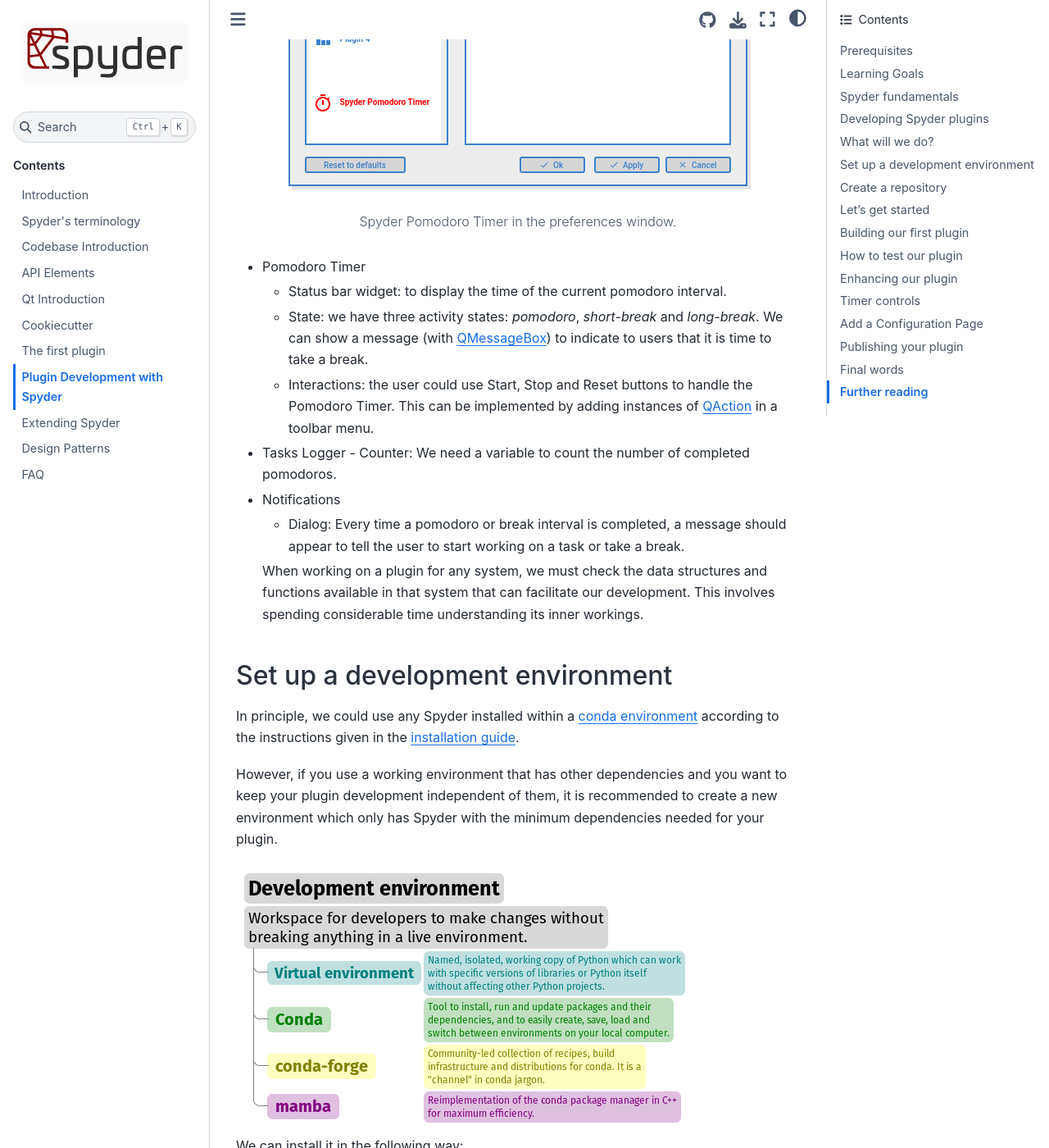
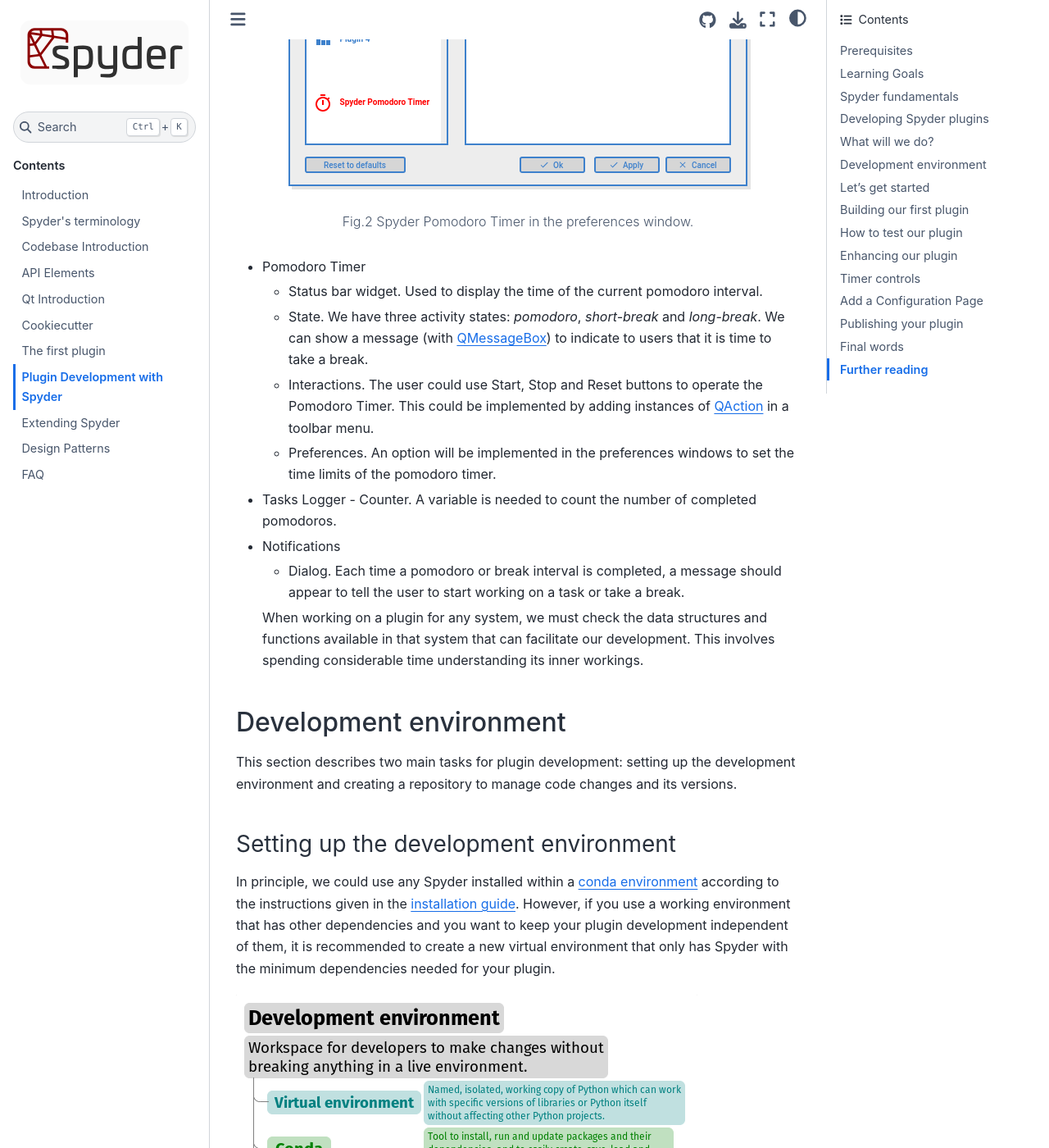
Before and after one commit to spyder-ide/spyder-api-docs, a Sphinx documentation site: the page built from docs/plugin_development.rst, in a window 1280 px wide and 1400 px high, scrolled down 6038 px. Shown: the whole window at 82% size. Built offline with Sphinx 7.4.7 and the Sphinx Book theme 1.1.4, drawn with Linux system fonts in a browser that asks for light colours; some of the changed text lies outside the part shown.

Commit message:
Modify "Development environment" section

```diff
--- a/docs/plugin_development.rst
+++ b/docs/plugin_development.rst
@@ -151,30 +151,31 @@
 Features
 ~~~~~~~~
 
-Up to this point, we are clear on the concepts related to the Pomodoro Technique and the steps to develop a Spyder plugin. Now, we present a minimal plan to identify the features that will be displayed in Spyder once the plugin is implemented. As figures XX and YY show, there will be features in the toolbar, status bar, and in the preferences window. An explanation of each feature is provided below.
+Up to this point, we are clear on the concepts related to the Pomodoro Technique and the steps to develop a Spyder plugin. Now, we present a minimal plan to identify the features that will be displayed in Spyder once the plugin is implemented. As figures 1 and 2 show, there will be features in the toolbar, status bar, and the preferences window. An explanation of each feature is provided below.
 
 .. figure:: images/workshop-3/pd_spyder_wireframe.png
-   :alt: Location of Spyder Pomodoro Timer widgets in Spyder.
+   :alt: figure1
 
-   Location of Spyder Pomodoro Timer widgets in Spyder.
+   Fig.1 Location of Spyder Pomodoro Timer widgets in Spyder.
 
 .. figure:: images/workshop-3/pd_preferences_wireframe.png
-   :alt: Spyder Pomodoro Timer in the preferences window.
+   :alt: figure2
 
-   Spyder Pomodoro Timer in the preferences window.
+   Fig.2 Spyder Pomodoro Timer in the preferences window.
 
 * Pomodoro Timer
 
-  - Status bar widget: to display the time of the current pomodoro interval.
-  - State: we have three activity states: *pomodoro*, *short-break* and *long-break*. We can show a message (with `QMessageBox`_) to indicate to users that it is time to take a break.
-  - Interactions: the user could use Start, Stop and Reset buttons to handle the Pomodoro Timer. This can be implemented by adding instances of `QAction`_ in a toolbar menu.
+  - Status bar widget. Used to display the time of the current pomodoro interval.
+  - State. We have three activity states: *pomodoro*, *short-break* and *long-break*. We can show a message (with `QMessageBox`_) to indicate to users that it is time to take a break.
+  - Interactions. The user could use Start, Stop and Reset buttons to operate the Pomodoro Timer. This could be implemented by adding instances of `QAction`_ in a toolbar menu.
+  - Preferences. An option will be implemented in the preferences windows to set the time limits of the pomodoro timer.
 
 * Tasks Logger
-  - Counter: We need a variable to count the number of completed pomodoros.
+  - Counter. A variable is needed to count the number of completed pomodoros.
 
 * Notifications
 
-  - Dialog: Every time a pomodoro or break interval is completed, a message should appear to tell the user to start working on a task or take a break.
+  - Dialog. Each time a pomodoro or break interval is completed, a message should appear to tell the user to start working on a task or take a break.
 
   When working on a plugin for any system, we must check the data structures and functions available in that system that can facilitate our development.
   This involves spending considerable time understanding its inner workings.
@@ -187,18 +188,22 @@
 .. _QMessageBox: https://doc.qt.io/archives/qtforpython-5.12/PySide2/QtWidgets/QMessageBox.html
 
 
-================================
-Set up a development environment
-================================
+=======================
+Development environment
+=======================
 
-In principle, we could use any Spyder installed within a `conda environment`_ according to the instructions given in the `installation guide`_.
+This section describes two main tasks for plugin development: setting up the development environment and creating a repository to manage code changes and its versions.
 
-However, if you use a working environment that has other dependencies and you want to keep your plugin development independent of them, it is recommended to create a new environment which only has Spyder with the minimum dependencies needed for your plugin.
+Setting up the development environment
+~~~~~~~~~~~~~~~~~~~~~~~~~~~~~~~~~~~~~~
+
+In principle, we could use any Spyder installed within a `conda environment`_ according to the instructions given in the `installation guide`_. However, if you use a working environment that has other dependencies and you want to keep your plugin development independent of them, it is recommended to create a new virtual environment that only has Spyder with the minimum dependencies needed for your plugin.
 
 .. image:: images/workshop-3/pd_dev_environment.png
    :alt: Spyder development environment.
 
-We can install it in the following way:
+
+We can install it in the following way.
 
 .. code-block:: bash
 
@@ -212,8 +217,8 @@
 
    * `Anaconda Individual Edition`_ is a Python distribution for data science and machine learning to be used in a single machine.
    * `Conda`_ is an Anaconda tool that manages virtual environments and their packages.
-   * Conda can work with *channels* that allow the use of packages that are not part of the official distribution. The most important channel is `conda-forge`_, where a more extensive and updated list of packages than those offered by Anaconda Individual Edition are maintained.
-   * Finally, `mamba`_, is an optimized implementation of conda's package management features, that resolves dependencies and installs packages much faster than conda.
+   * Conda can work with *channels* that allow the use of packages that are not part of the official distribution. The most important channel is `conda-forge`_, where a more extensive and updated list of packages is maintained than those offered by Anaconda Individual Edition.
+   * Finally, `mamba`_, is an optimized implementation of conda's package management features, which resolves dependencies and installs packages much faster than conda.
 
 .. _conda environment: https://conda.io/projects/conda/en/latest/user-guide/concepts/environments.html
 .. _installation guide: https://docs.spyder-ide.org/5/installation.html
@@ -223,10 +228,8 @@
 .. _mamba: https://github.com/mamba-org/mamba
 
 
-
-===================
-Create a repository
-===================
+Creating a repository
+~~~~~~~~~~~~~~~~~~~~~~
 
 Now that we have our local virtual environment, it is good practice to manage our source code with a version control system, and the most widely used web service for this purpose is currently Github. Here you can find, for example, the Spyder and Python repositories.
 
@@ -239,16 +242,14 @@
 #. Click on the "New repository" option in the "+" menu at the top right next to your profile picture.
 #. A dialog will appear where you can insert the repository name and some basic options, e.g. to initialize the repository with a README or license files.
 #. Click the “Create repository” button.
-#. In the main window of the recently created repository, click on the green "Code" button an copy the clone link.
-#. In your local command line run ``$ git clone [repo-link]``. You must have git installed and configured on your computer. If you don't have experience using git we recommend The Carpentries workshop `Version control with git`_.
+#. In the main window of the newly created repository, click on the green "Code" button an copy the clone link.
+#. On your local command line run ``$ git clone [repo-link]``. You must have git installed and configured on your computer. If you have no experience using git we recommend The Carpentries workshop `Version control with git`_.
 
-A detailed description of `repository creation`_ could be found in the official Github documentation, and a `hello world`_ tutorial with basic git operations from the Github interface.
+You can find a detailed description of `creating repositories`_ in the official Github documentation, and a `hello world`_ tutorial with basic git operations from the Github interface.
 
 .. _Version control with git: https://swcarpentry.github.io/git-novice/
-.. _repository creation: https://docs.github.com/en/repositories/creating-and-managing-repositories/quickstart-for-repositories
+.. _creating repositories: https://docs.github.com/en/repositories/creating-and-managing-repositories/quickstart-for-repositories
 .. _hello world: https://docs.github.com/en/get-started/start-your-journey/hello-world
-
-
 
 =================
 Let's get started
```
Also changed, not shown: other parts of docs/plugin_development.rst (+1 -1 lines).
